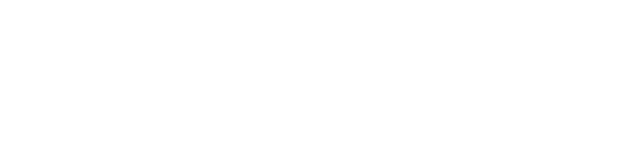
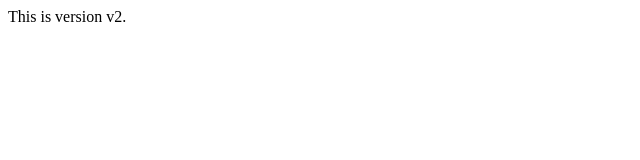
Before and after one commit to macwansteven69/myrepo, a plain HTML site: page index.html in a window 1280 px wide. Shown: the whole page, without its empty margins (0-640 px from the left). Drawn offline with Linux system fonts and the light colour scheme.

Commit message:
This is second version

```diff
--- a/index.html
+++ b/index.html
@@ -6,6 +6,6 @@
     <title>Document</title>
 </head>
 <body>
-
+    <h>This is version v2.</h>
 </body>
 </html>
```
